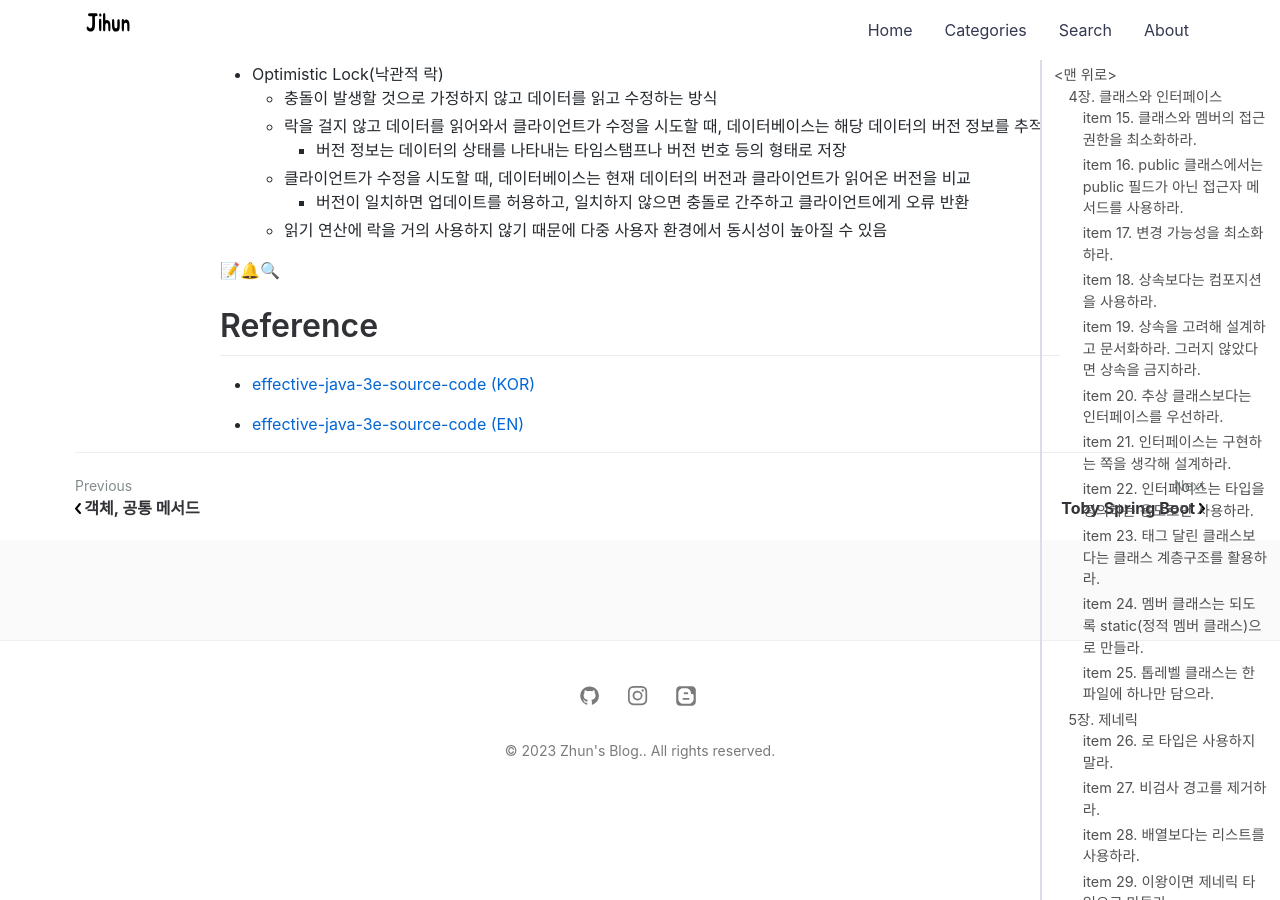
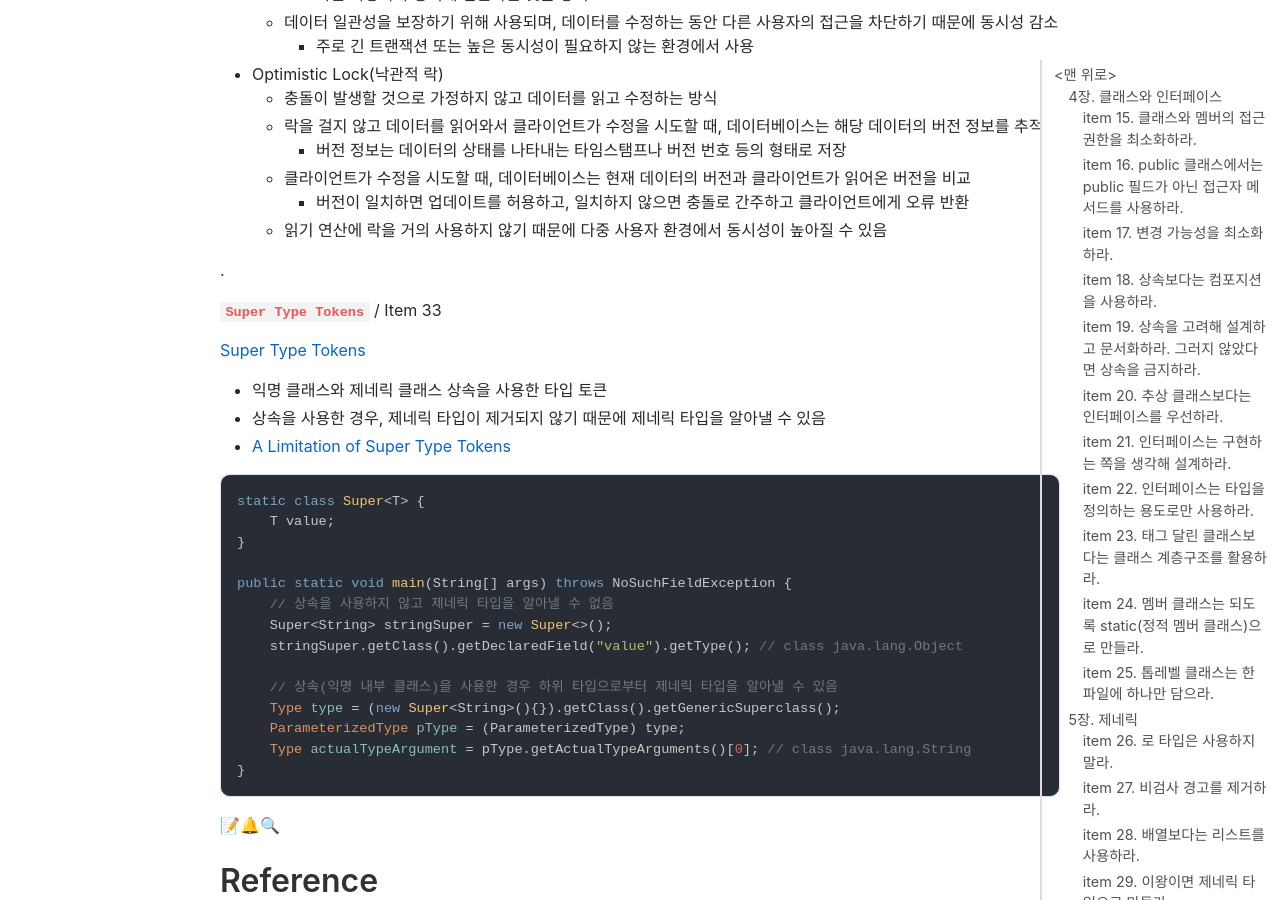
Before and after one commit to jihunparkme/jihunparkme.github.io, a Jekyll site: the page built from _posts/2023-04-22-Effective-Java-Class-Interface-Generics.md, in a window 1280 px wide and 900 px high, scrolled down 41962 px. Built offline with Jekyll 4.4.1, drawn with Linux system fonts in a browser that asks for light colours; nearby versions of some CDN libraries; comment, search, counter and statistics services are not loaded; some of the changed text lies outside the part shown.

Commit message:
[Effective Java] item 33. 타입 안전 이종 컨테이너를 고려하라.
- Super Type Tokens

````diff
--- a/_posts/2023-04-22-Effective-Java-Class-Interface-Generics.md
+++ b/_posts/2023-04-22-Effective-Java-Class-Interface-Generics.md
@@ -1851,6 +1851,33 @@ Lock
     - 버전이 일치하면 업데이트를 허용하고, 일치하지 않으면 충돌로 간주하고 클라이언트에게 오류 반환
   - 읽기 연산에 락을 거의 사용하지 않기 때문에 다중 사용자 환경에서 동시성이 높아질 수 있음
 
+.
+
+**`Super Type Tokens`**  / Item 33
+
+[Super Type Tokens](https://gafter.blogspot.com/search?q=super+type+token)
+
+- 익명 클래스와 제네릭 클래스 상속을 사용한 타입 토큰
+- 상속을 사용한 경우, 제네릭 타입이 제거되지 않기 때문에 제네릭 타입을 알아낼 수 있음
+- [A Limitation of Super Type Tokens](https://gafter.blogspot.com/2007/05/limitation-of-super-type-tokens.html)
+
+```java
+static class Super<T> {
+    T value;
+}
+
+public static void main(String[] args) throws NoSuchFieldException {
+    // 상속을 사용하지 않고 제네릭 타입을 알아낼 수 없음
+    Super<String> stringSuper = new Super<>();
+    stringSuper.getClass().getDeclaredField("value").getType(); // class java.lang.Object
+
+    // 상속(익명 내부 클래스)을 사용한 경우 하위 타입으로부터 제네릭 타입을 알아낼 수 있음
+    Type type = (new Super<String>(){}).getClass().getGenericSuperclass();
+    ParameterizedType pType = (ParameterizedType) type;
+    Type actualTypeArgument = pType.getActualTypeArguments()[0]; // class java.lang.String
+}
+```
+
 📝🔔🔍
 
 # Reference
````
